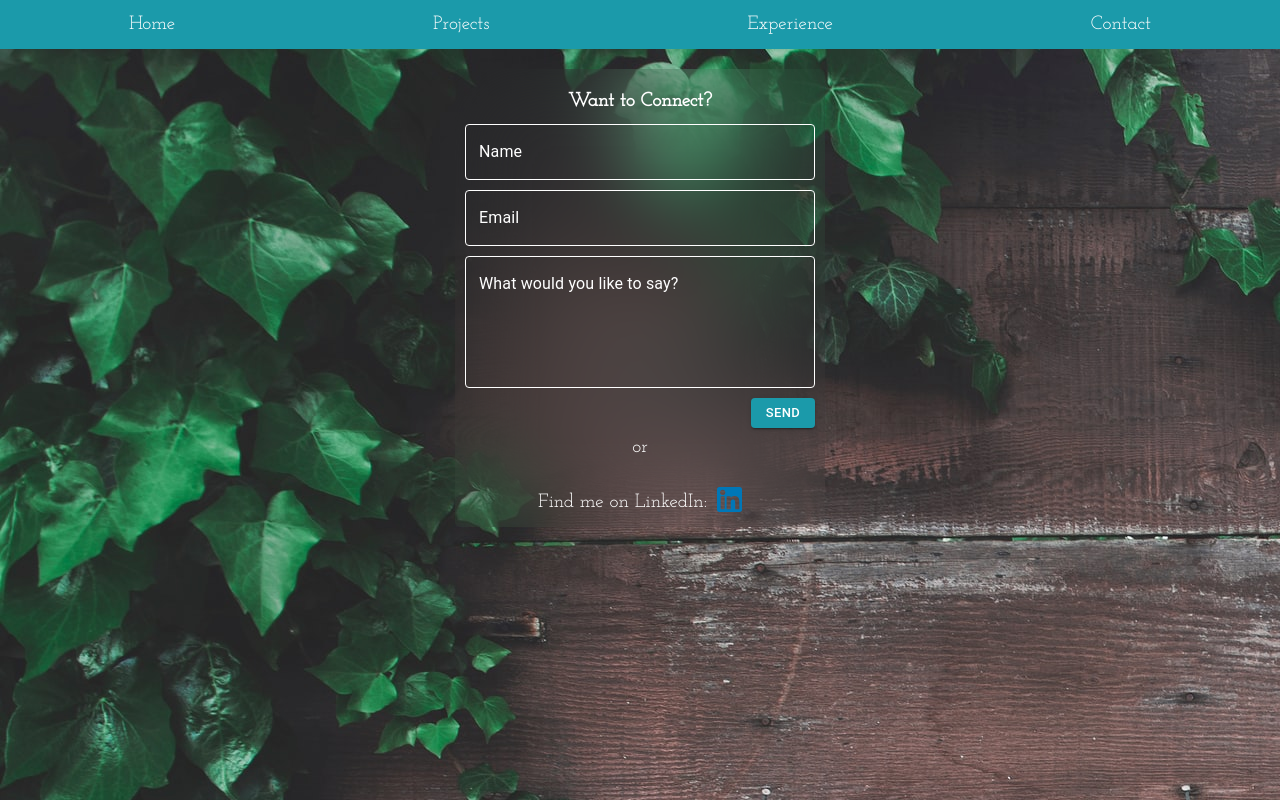
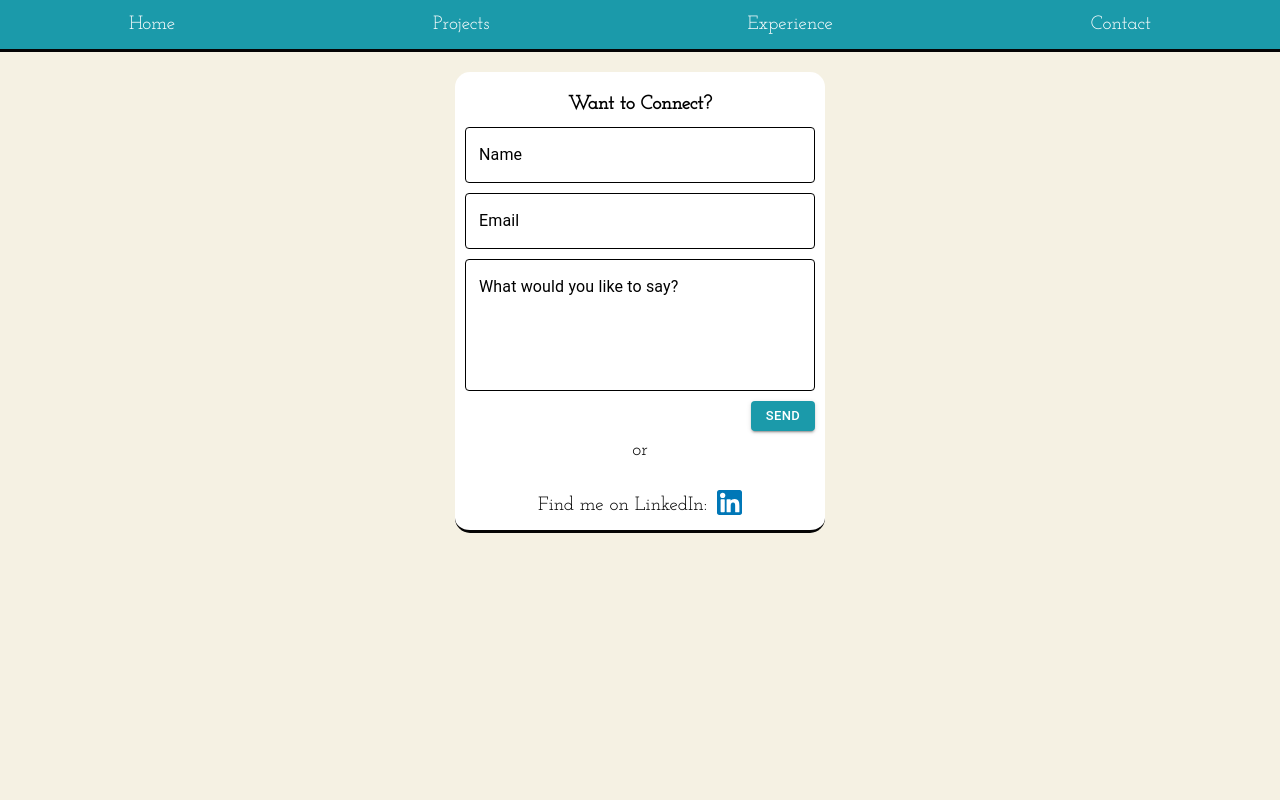
Before and after one commit to cperault/career-portfolio, a React (Create React App) app: page /Contact in a window 1280 px wide. Built offline with nearby package versions, Linux system fonts and the light colour scheme.

Commit message:
Reverted some styling.

```diff
--- a/public/index.html
+++ b/public/index.html
@@ -1,14 +1,19 @@
 <!DOCTYPE html>
 <html lang="en">
-
   <head>
     <meta charset="utf-8" />
     <!-- <link rel="icon" href="%PUBLIC_URL%/favicon.ico" /> -->
     <meta name="viewport" content="width=device-width, initial-scale=1" />
     <meta name="theme-color" content="#000000" />
-  <meta name="description" content="Christopher Perault; web developer; career portfolio" />
+    <meta
+      name="description"
+      content="Christopher Perault; web developer; career portfolio"
+    />
     <!-- <link rel="apple-touch-icon" href="%PUBLIC_URL%/logo192.png" /> -->
-  <link href="https://fonts.googleapis.com/css?family=Josefin+Slab&display=swap" rel="stylesheet">
+    <link
+      href="https://fonts.googleapis.com/css?family=Josefin+Slab&display=swap"
+      rel="stylesheet"
+    />
     <link rel="manifest" href="%PUBLIC_URL%/manifest.json" />
     <title>Christopher Perault&apos;s Portfolio</title>
   </head>
@@ -22,5 +27,4 @@
     <noscript>You need to enable JavaScript to run this app.</noscript>
     <div id="root"></div>
   </body>
-
 </html>
--- a/src/App.js
+++ b/src/App.js
@@ -1,5 +1,4 @@
 import React from 'react';
-import "./Styling/aesthetic.css";
 import TopNav from "./Components/Navigation/TopNav.js";
 import LandingBody from "./Components/Landing/LandingBody.js";
 import Projects from "./Components/Projects/Projects.js";
--- a/src/Components/Contact/ContactBody.js
+++ b/src/Components/Contact/ContactBody.js
@@ -12,27 +12,27 @@ const ContactBody = () => {
   const contactFormStyle = {
     marginBottom: "10px",
     borderRadius: "55px",
-    color: "white",
+    color: "black",
   };
 
   const StyledTextField = makeStyles({
     root: {
-      "& *": { color: "white" },
+      "& *": { color: "black" },
       "& label.Mui-focused": {
-        color: "white",
+        color: "black",
       },
       "& .MuiInput-underline:after": {
-        borderBottomColor: "white",
+        borderBottomColor: "black",
       },
       "& .MuiOutlinedInput-root": {
         "& fieldset": {
-          borderColor: "white",
+          borderColor: "black",
         },
         "&:hover fieldset": {
-          borderColor: "white",
+          borderColor: "black",
         },
         "&.Mui-focused fieldset": {
-          borderColor: "white",
+          borderColor: "black",
         },
       },
     },
--- a/src/Components/Experience/ExperienceBody.js
+++ b/src/Components/Experience/ExperienceBody.js
@@ -16,12 +16,12 @@ const ExperienceBody = () => {
     //toggle currently loaded data accordingly
     switch (experienceDataLoaded.id) {
       case "experience-work":
-        workData.style = "color: white; text-decoration: underline;";
-        educationData.style = "color: white; text-decoration: none";
+        workData.style = "text-decoration: underline;";
+        educationData.style = "text-decoration: none";
         break;
       case "experience-education":
-        workData.style = "color: white; text-decoration: none;";
-        educationData.style = "color: white; text-decoration: underline;";
+        workData.style = "text-decoration: none;";
+        educationData.style = "text-decoration: underline;";
         break;
       default:
     }
@@ -32,7 +32,7 @@ const ExperienceBody = () => {
         <div id="experience-type">
           <p
             id="experience-work"
-            style={{ color: "white", textDecoration: "underline" }}
+            style={{ textDecoration: "underline" }}
             onClick={(element) => toggleExperienceData(element)}
           >
             Professional
@@ -41,7 +41,6 @@ const ExperienceBody = () => {
         <div id="experience-type">
           <p
             id="experience-education"
-            style={{ color: "white" }}
             onClick={(element) => toggleExperienceData(element)}
           >
             Educational
--- a/src/Components/Projects/Projects.js
+++ b/src/Components/Projects/Projects.js
@@ -12,7 +12,7 @@ const Projects = () => {
     <React.Fragment>
       <div className="projects-body-container">
         <h3>What I&apos;m working on:</h3>
-        <ExpansionPanel style={{ backgroundColor: "rgb(80,76,77)" }}>
+        <ExpansionPanel>
           <ExpansionPanelSummary
             expandIcon={<Open style={{ color: "#FFFFFF" }} />}
             style={{
@@ -27,7 +27,7 @@ const Projects = () => {
             <Roofmasters />
           </ExpansionPanelDetails>
         </ExpansionPanel>
-        <ExpansionPanel style={{ backgroundColor: "rgb(80,76,77)" }}>
+        <ExpansionPanel>
           <ExpansionPanelSummary
             expandIcon={<Open style={{ color: "#FFFFFF" }} />}
             style={{
@@ -42,7 +42,7 @@ const Projects = () => {
             <PocketBudget />
           </ExpansionPanelDetails>
         </ExpansionPanel>
-        <ExpansionPanel style={{ backgroundColor: "rgb(80,76,77)" }}>
+        <ExpansionPanel>
           <ExpansionPanelSummary
             expandIcon={<Open style={{ color: "#FFFFFF" }} />}
             style={{
--- a/src/Styling/aesthetic.css
+++ b/src/Styling/aesthetic.css
@@ -1,9 +1,7 @@
 body {
-  color: white;
   margin: 0px;
   padding: 0px;
-  /* background-color: #F5F1E3; */
-  background-image: url("../Media/background.jpg");
+  background-color: #f5f1e3;
   font-family: "Josefin Slab", serif;
   font-size: 1.2rem;
   /*
@@ -37,7 +35,7 @@ body {
   left: 0;
   padding-top: 10px;
   padding-bottom: 10px;
-  /* border-bottom: solid #050505 3px; */
+  border-bottom: solid #050505 3px;
   margin: 0px auto;
   align-items: center;
   width: 100%;
@@ -56,7 +54,7 @@ body {
   cursor: pointer;
   margin-left: 0px;
   margin-right: 0px;
-  border-bottom: solid white 3px;
+  border-bottom: solid #050505 3px;
   margin-bottom: -3px;
 }
 
@@ -68,10 +66,12 @@ body {
   justify-content: space-around;
   margin: 0 auto;
   margin-top: 20px;
-  border-radius: 5px;
+  border-radius: 15px;
+  border-bottom: solid #050505 3px;
   width: 85%;
   min-height: 230px;
   max-width: 350px;
+  background-color: #ffffff;
 }
 
 .contact-body-container h1 {
@@ -80,7 +80,7 @@ body {
 }
 
 .landing-body-container img {
-  border-radius: 5px;
+  border-radius: 15px;
   min-width: 300px;
 }
 
@@ -119,13 +119,11 @@ h4 {
   text-decoration: underline;
 }
 
-.contact-body-container,
 .landing-body-container,
-.projects-body-container,
-.experience-body-container {
-  /* background-color: #ffffff; */
-  backdrop-filter: blur(40px);
-  border-radius: 5px;
+.projects-body-container {
+  background-color: #ffffff;
+  border-bottom: solid #050505 3px;
+  border-radius: 15px;
 }
 
 .landing-body-div {
@@ -133,11 +131,6 @@ h4 {
   padding: 20px;
   align-items: center;
   justify-content: space-between;
-}
-
-/* changes the color of the password suggestion/auto-fill icon in text fields */
-input:not(input:-webkit-autofill)::-webkit-contacts-auto-fill-button {
-  background-color: white;
 }
 
 .experience-body-container {
@@ -164,16 +157,6 @@ input:not(input:-webkit-autofill)::-webkit-contacts-auto-fill-button {
   margin-right: 0px;
 }
 
-.work-div,
-.education-div {
-  padding: 30px;
-  padding-bottom: 5px;
-  margin-bottom: 10px;
-  backdrop-filter: blur(40px);
-  /* background-color: #ffffff; */
-  border-radius: 5px;
-}
-
 .landing-body-container,
 .projects-body-container,
 .experience-body-container {
@@ -196,7 +179,15 @@ input:not(input:-webkit-autofill)::-webkit-contacts-auto-fill-button {
 .experience-items-ul {
   list-style-type: circle;
 }
-
+.work-div,
+.education-div {
+  padding: 30px;
+  padding-bottom: 5px;
+  margin-bottom: 10px;
+  background-color: #ffffff;
+  border-bottom: solid #050505 3px;
+  border-radius: 5px;
+}
 .landing-body-bio {
   padding: 20px;
 }
@@ -260,6 +251,6 @@ input:not(input:-webkit-autofill)::-webkit-contacts-auto-fill-button {
 }
 
 .notice {
+  color: red;
   font-weight: bolder;
-    color: red;
 }
```
Also changed, not shown: src/index.js (+5 -4 lines), src/Media/background.jpg. Lines whose indentation alone changed are shown as unchanged.
